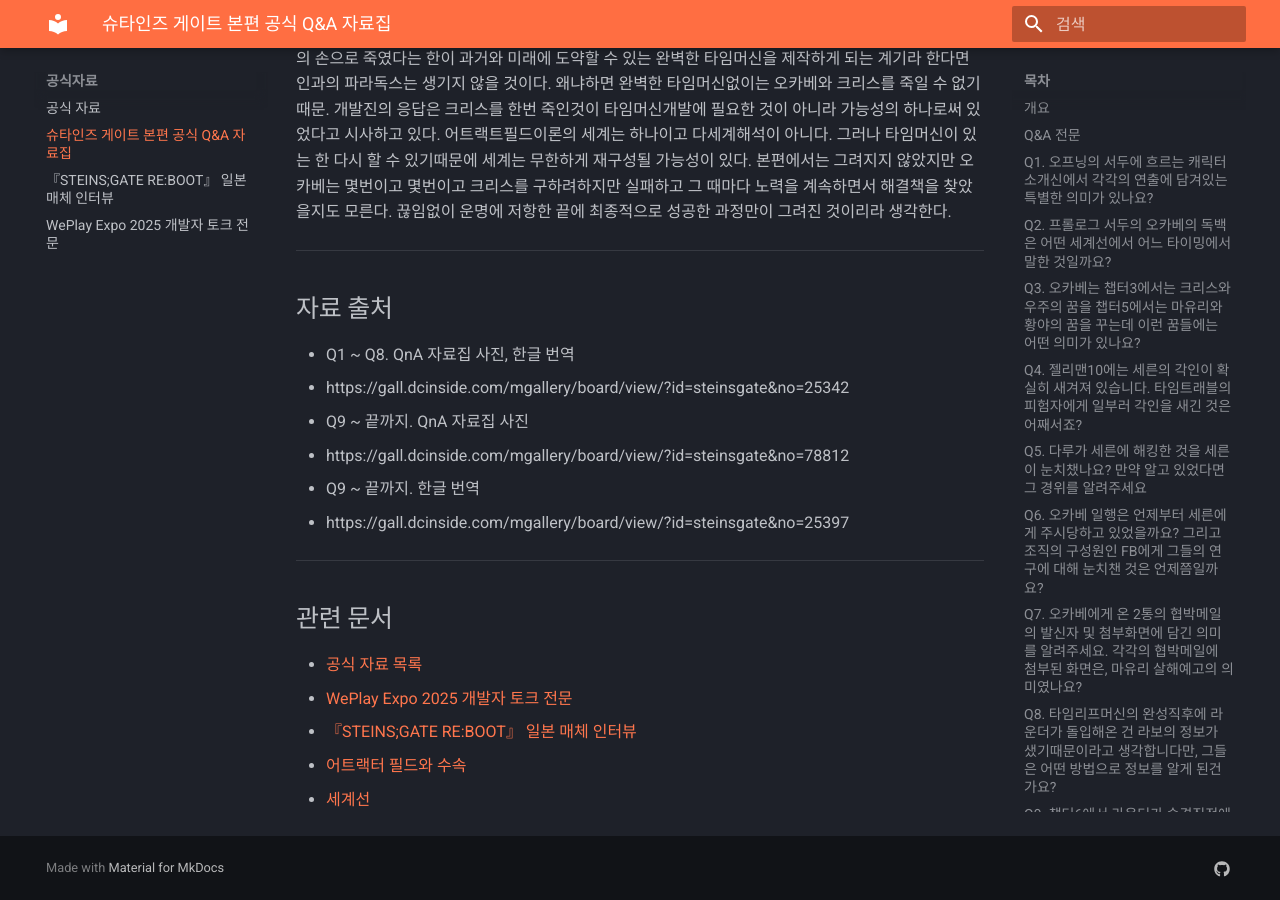
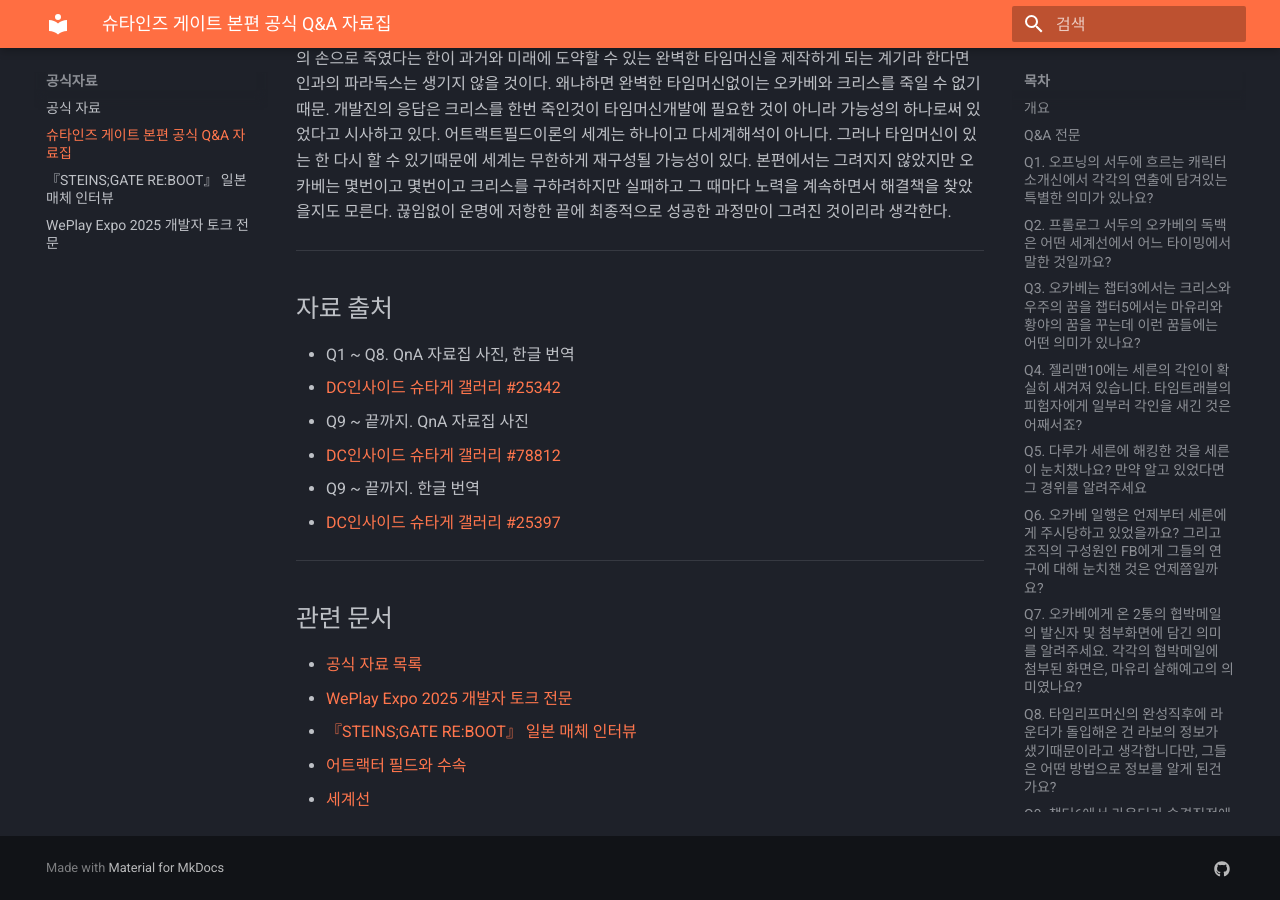
Before and after one commit to sgwiki/sgwiki.github.io, an MkDocs documentation site: the page built from wiki/공식자료/qa-자료집.md, in a window 1280 px wide and 900 px high, scrolled down 10264 px. Built offline with MkDocs 1.6.1 and Material for MkDocs 9.7.7, drawn with Linux system fonts in a browser that asks for light colours.

Commit message:
wiki: 공식자료 자료 출처 URL을 마크다운 링크 문법으로 변환
Co-Authored-By: Claude Sonnet 4.6 <noreply@anthropic.com>

```diff
--- a/wiki/공식자료/qa-자료집.md
+++ b/wiki/공식자료/qa-자료집.md
@@ -269,11 +269,11 @@ FB에게 들킨 것은 타임머신 개발을 모에카가 알고 나서입니
 ## 자료 출처
 
 - Q1 ~ Q8. QnA 자료집 사진, 한글 번역
-  - https://gall.dcinside.com/mgallery/board/view/?id=steinsgate&no=25342
+  - [DC인사이드 슈타게 갤러리 #25342](https://gall.dcinside.com/mgallery/board/view/?id=steinsgate&no=25342)
 - Q9 ~ 끝까지. QnA 자료집 사진
-  - https://gall.dcinside.com/mgallery/board/view/?id=steinsgate&no=78812
+  - [DC인사이드 슈타게 갤러리 #78812](https://gall.dcinside.com/mgallery/board/view/?id=steinsgate&no=78812)
 - Q9 ~ 끝까지. 한글 번역
-  - https://gall.dcinside.com/mgallery/board/view/?id=steinsgate&no=25397
+  - [DC인사이드 슈타게 갤러리 #25397](https://gall.dcinside.com/mgallery/board/view/?id=steinsgate&no=25397)
 
 ---
 
```
Also changed, not shown: wiki/공식자료/reboot-인터뷰.md (+2 -1 lines), wiki/공식자료/weplay-expo-2025.md (+2 -1 lines).
